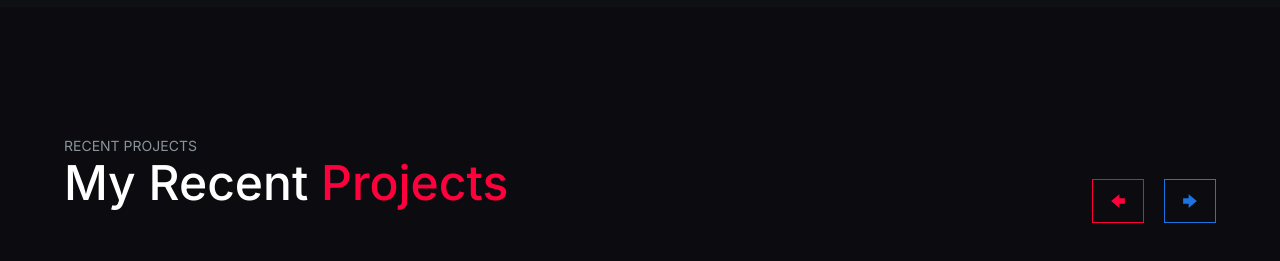
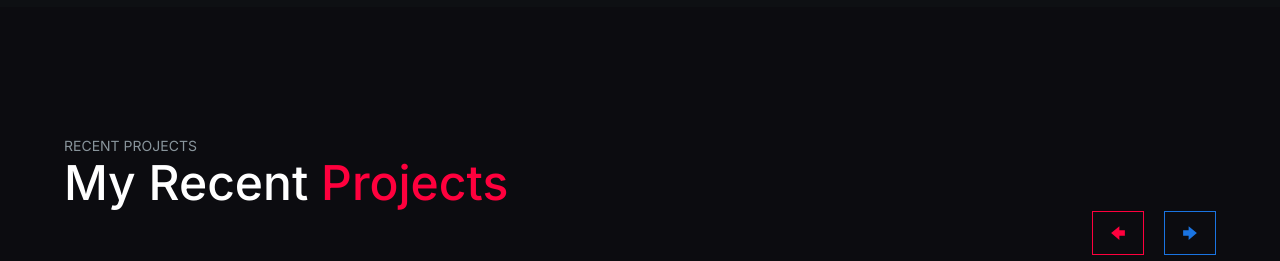
Before and after one commit to Ghifaryh/gip-porto-react, a React (Vite) app: page / in a window 1280 px wide. Shown: the part 2680-2941 px from the top of the page. Built offline with nearby package versions, Linux system fonts and the light colour scheme; a web font is replaced by a local one.

Commit message:
fixing responsive

```diff
--- a/src/App.css
+++ b/src/App.css
@@ -756,3 +756,10 @@ header {
   }
 }
 /* End Media Screen 666p */
+
+/* for my phone  */
+@media (min-width: 391px) {
+  .projects-title {
+    margin-bottom: 0rem !important;
+  }
+}
```
